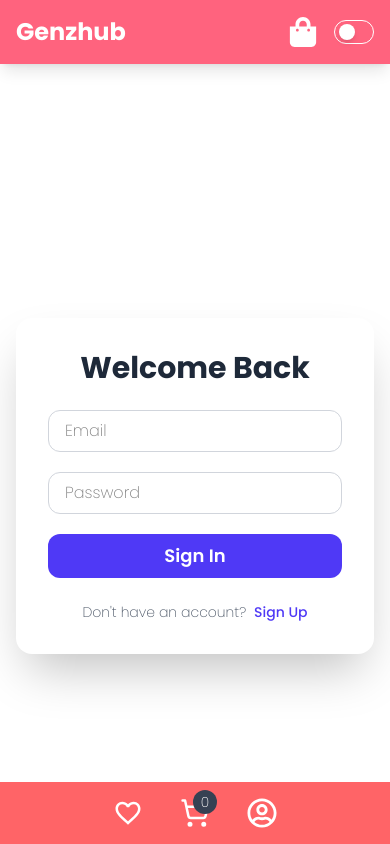
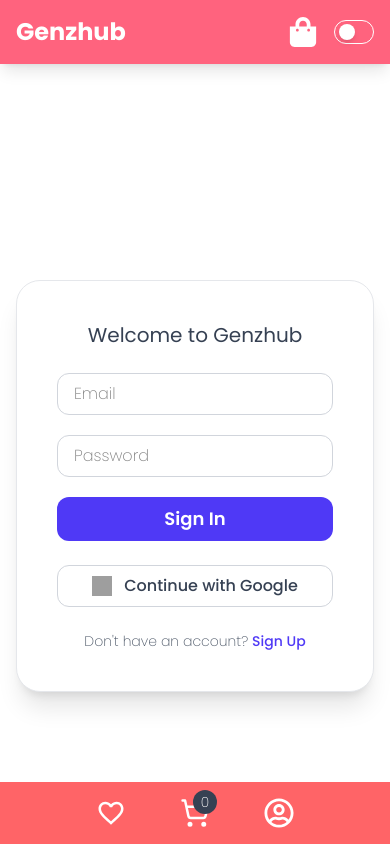
Before and after one commit to rahulpattusamy/Genchub, a React (Vite) app in the folder gencyhub/: page /login in a window 390 px wide. Shown: the top 844 px of the page. Built offline with nearby package versions, Linux system fonts and the light colour scheme; no server answers; grey boxes are pictures that could not be loaded.

Commit message:
add category carousel to the homepage

```diff
--- a/gencyhub/package.json
+++ b/gencyhub/package.json
@@ -23,6 +23,7 @@
     "react-infinite-scroll-component": "^6.1.0",
     "react-responsive-carousel": "^3.2.23",
     "react-router-dom": "^7.7.0",
+    "swiper": "^11.2.10",
     "tailwindcss": "^4.1.11",
     "zustand": "^5.0.6"
   },
--- a/gencyhub/src/Pages/HomePage.tsx
+++ b/gencyhub/src/Pages/HomePage.tsx
@@ -1,5 +1,5 @@
 import HeroSection from "../components/HeroSection";
-import CategoryCard from "../components/CategoryCard";
+import CategoryCard from "../components/category/CategoryCard";
 import CtaSection from "../components/CtaSection";
 
 
@@ -11,6 +11,7 @@ const HomePage = () => {
         <HeroSection />
       </div>
       <div id="category">
+
         <CategoryCard />
       </div>
 
--- a/gencyhub/src/components/CategoryCard.tsx
+++ /dev/null
@@ -1,36 +0,0 @@
-import { useNavigate } from "react-router-dom";
-import useCategory from "../hooks/useCategory";
-import useProductquery from "../store/productquerystore";
-import categoryimages from "./CategoryImage";
-
-const CategoryCard = () => {
-  const { data } = useCategory();
-  const setCategory = useProductquery((s) => s.setCategory);
-  const navigate = useNavigate();
-  return (
-    <div>
-      <div className="grid grid-cols-2 pl-10 pt-5 gap-y-10 md:pl-30 lg:grid-cols-4 lg:pl-40 relative">
-        {data.slice(0,8).map((category, index) => (
-          <div className="card2" key={index}>
-            <img
-              className="h-40 w-full hover:cursor-pointer rounded-xl hover:scale-110 transition-transform duration-300 relative md:h-48 md:w-full md:rounded-xl "
-              src={categoryimages[category.slug]}
-              alt=""
-              onClick={() => {
-                setCategory(category.name);
-                navigate("/product");
-              }}
-            />
-            <p className="bg-white/10 backdrop-blur-xl border border-white/20 pl-2 absolute -mt-6 rounded-b-xl w-30  md:-mt-6 md:w-55 md:rounded-b-xl">
-              <span className="  font-medium text-black dark:text-white">
-                {category.name}
-              </span>
-            </p>
-          </div>
-        ))}
-      </div>
-    </div>
-  );
-};
-
-export default CategoryCard;
--- a/gencyhub/src/components/Header/NavBar2.tsx
+++ b/gencyhub/src/components/Header/NavBar2.tsx
@@ -3,14 +3,29 @@ import { LuShoppingCart } from "react-icons/lu";
 import { MdFavoriteBorder } from "react-icons/md";
 import { useNavigate } from "react-router-dom";
 import useCarlength from "../../utils/cartLength";
+import auth from "../../config/firebase-config";
+import toast from "react-hot-toast";
+import { logOut } from "../../Service/auth-service";
+import useAuthStore from "../../store/authstore";
 
 const NavBar2 = () => {
   const navigate = useNavigate();
   const cartlength = useCarlength();
+  const currentUser = auth.currentUser;
+  const user = useAuthStore((s) => s.user);
+  const handleLogout = async () => {
+    try {
+      await logOut();
+      navigate("/");
+    } catch (err: any) {
+      toast.error("Logout failed");
+    }
+  };
+
   return (
     <div>
       <header className="w-full  fixed bottom-0 left-0 z-50 flex justify-center items-center px-4 py-4 bg-red-400 p-5 text-white dark:bg-neutral-900 ">
-        <div className="flex justify-around w-50">
+        <div className="flex justify-around w-50 gap-13">
           <button className="text-3xl lg:cursor-pointer relative lg:text-4xl">
             <MdFavoriteBorder />
           </button>
@@ -22,12 +37,26 @@ const NavBar2 = () => {
             <LuShoppingCart />
           </button>
           <span className="w-6 h-6 ml-5  md:ml-20 lg:text-sm bg-gray-700 lg:w-8 lg:h-8 rounded-3xl flex justify-center items-center text-center lg:ml-22 -mt-2  absolute dark:bg-white dark:text-black">
-            <p className="text-sm">{cartlength}</p>
+            <p className="text-sm">{currentUser ? cartlength : "0"}</p>
           </span>
 
-          <button onClick={()=>navigate('/login')} className="text-3xl lg:cursor-pointer relative lg:text-4xl">
-            <FaRegUserCircle />
-          </button>
+          {user ? (
+            <button
+              onClick={handleLogout}
+              className="  text-lg lg:cursor-pointer relative lg:text-3xl"
+            > Logout
+            </button>
+          ) : (
+            <button
+              onClick={() => {
+                navigate("/login");
+                handleLogout;
+              }}
+              className="text-3xl lg:cursor-pointer relative lg:text-4xl"
+            >
+              <FaRegUserCircle />
+            </button>
+          )}
         </div>
       </header>
     </div>
--- a/gencyhub/src/components/Header/Navbar.tsx
+++ b/gencyhub/src/components/Header/Navbar.tsx
@@ -19,7 +19,6 @@ const NavBar = () => {
   const handleLogout = async () => {
     try {
       await logOut();
-      toast.success("Logged out successfully");
       navigate("/");
     } catch (err: any) {
       toast.error("Logout failed");
@@ -56,7 +55,7 @@ const NavBar = () => {
             className="hidden md:block text-3xl lg:cursor-pointer relative lg:text-3xl"
           >
             <LuShoppingCart />
-            <span className="hidden  w-4 h-4 ml-4    lg:text-sm bg-black lg:w-6 lg:h-6 rounded-3xl md:flex justify-center items-center text-center  -mt-9  absolute dark:bg-white dark:text-black">
+            <span className="hidden  w-4 h-4 ml-4    lg:text-sm bg-neutral-700 lg:w-6 lg:h-6 rounded-3xl md:flex justify-center items-center text-center  -mt-9  absolute dark:bg-white dark:text-black">
               <p className="text-sm">{currentUser ? cartlength : '0'}</p>
             </span>
           </button>
@@ -72,7 +71,6 @@ const NavBar = () => {
             <button
               onClick={() => {
                 navigate("/login");
-                handleLogout;
               }}
               className="hidden md:block text-3xl lg:cursor-pointer relative lg:text-3xl"
             >
--- a/gencyhub/src/components/HeroSection.tsx
+++ b/gencyhub/src/components/HeroSection.tsx
@@ -85,9 +85,7 @@ const HeroSection = () => {
           ))}
         </div>
       </section>
-      <h2 className="text-3xl font-semibold text-center mb-12 dark:text-white">
-          Top Categories
-        </h2>
+
     </div>
   );
 };
--- a/gencyhub/src/components/Log.tsx
+++ b/gencyhub/src/components/Log.tsx
@@ -14,26 +14,27 @@ const  AuthForm =() => {
     try {
       if (mode === "login") {
         await signIn(email, password);
-        toast.success("Welcome back!");
+        toast.success("Welcome to Genzhub");
       } else {
         await signUp(email, password);
         toast.success("Account created!");
       }
       navigate("/")
     } catch (err: any) {
-      toast.error(err.message || "Something went wrong");
+      toast.error("Email or Password is wrong");
     }
   };
 
 
 
   return (
-    <div className="min-h-screen bg-gradient-to-br  flex items-center justify-center px-4">
-      <div className="bg-white shadow-2xl rounded-2xl p-8 w-full max-w-md">
-        <h2 className="text-3xl font-bold text-center text-gray-800 mb-6">
-          {mode === "login" ? "Welcome Back" : "Create an Account"}
+<div className="min-h-screen bg-gradient-to-t flex items-center justify-center px-4">
+  <div className="bg-white shadow-xl rounded-3xl p-10 w-full max-w-md border border-gray-200">
+    <h2 className="text-xl font-normal text-center text-gray-700 mb-6">
+      {mode === "login" ? "Welcome to Genzhub" : "Create an Account"}
     </h2>
 
+    {/* Form */}
     <form onSubmit={handleSubmit} className="space-y-5">
       <input
         type="email"
@@ -55,23 +56,42 @@ const  AuthForm =() => {
 
       <button
         type="submit"
-            className="w-full bg-indigo-600 text-white py-2 rounded-xl hover:bg-indigo-700 transition duration-300 font-semibold text-lg"
+        className="w-full bg-indigo-600 text-white py-2 cursor-pointer rounded-xl hover:bg-indigo-700 transition duration-300 font-semibold text-lg"
       >
         {mode === "login" ? "Sign In" : "Sign Up"}
       </button>
     </form>
 
+    {/* Continue with Google Button */}
+    <div className="mt-6">
+      <button
+        type="button"
+        className="w-full flex items-center justify-center gap-3 cursor-pointer px-4 py-2 border border-gray-300 rounded-xl hover:bg-gray-100 transition duration-300"
+      >
+        <img
+          src="https://www.svgrepo.com/show/475656/google-color.svg"
+          alt="Google logo"
+          className="w-5 h-5"
+        />
+        <span className="text-gray-700 font-medium">Continue with Google</span>
+      </button>
+    </div>
+
+    {/* Mode Switch */}
     <p className="text-center text-sm text-gray-600 mt-6">
-          {mode === "login" ? "Don't have an account?" : "Already a member?"}{" "}
+      {mode === "login" ? "Don't have an account?" : "Already a member?"}
       <button
         onClick={() => setMode(mode === "login" ? "signup" : "login")}
-            className="text-indigo-600 font-medium hover:underline ml-1"
+        className="text-indigo-600 font-medium cursor-pointer hover:underline ml-1"
       >
         {mode === "login" ? "Sign Up" : "Sign In"}
       </button>
     </p>
   </div>
 </div>
+
+
+
   );
 }
 
--- /dev/null
+++ b/gencyhub/src/components/category/CategoryCard.tsx
@@ -0,0 +1,59 @@
+import { useNavigate } from "react-router-dom";
+import { Carousel } from "react-responsive-carousel";
+import categoryimages from "../CategoryImage" ;
+import useProductquery from "../../store/productquerystore";
+import useCategory from "../../hooks/useCategory";
+
+const CategoryCard = () => {
+  const { data } = useCategory();
+  const setCategory = useProductquery((s) => s.setCategory);
+  const navigate = useNavigate();
+  return (
+    <div>
+      <h2 className="text-3xl font-semibold text-center mb-12 dark:text-white">
+        Category
+      </h2>
+      <div className="max-w-4xl mx-auto line-clamp-2">
+        <Carousel
+          showArrows={false}
+          autoPlay={true}
+          infiniteLoop={true}
+          showThumbs={false}
+          showStatus={false}
+          interval={1000}
+          stopOnHover={true}
+          showIndicators={false}
+          emulateTouch={true}
+          centerMode={true}
+          centerSlidePercentage={33.4}
+          swipeable={true}
+          dynamicHeight={false}
+        >
+          {data.map((category, index) => (
+            <div
+              className="card2 cursor-pointer"
+              key={index}
+              onClick={() => {
+                setCategory(category.name);
+                navigate("/product");
+              }}
+            >
+              <img
+                className="h-40 w-full hover:cursor-pointer rounded-xl hover:scale-110 transition-transform duration-300 relative md:h-48 md:w-full md:rounded-xl "
+                src={categoryimages[category.slug]}
+                alt=""
+              />
+              <p className="bg-white/10 backdrop-blur-xl border border-white/20   absolute -mt-6 rounded-b-xl w-30  md:-mt-6 md:w-55 md:rounded-b-xl ">
+                <span className="  font-medium text-black dark:text-white">
+                  {category.name}
+                </span>
+              </p>
+            </div>
+          ))}
+        </Carousel>
+      </div>
+    </div>
+  );
+};
+
+export default CategoryCard;
--- a/gencyhub/src/components/CategoryList.tsx
+++ b/gencyhub/src/components/category/CategoryList.tsx
@@ -1,7 +1,7 @@
 import { useState } from "react";
-import useCategory from "../hooks/useCategory";
-import useProductquery from "../store/productquerystore";
-import categoryimages from "./CategoryImage";
+import useCategory from "../../hooks/useCategory";
+import useProductquery from "../../store/productquerystore";
+import categoryimages from "../CategoryImage";
 const Category = () => {
   const { data } = useCategory();
   const setCategory = useProductquery((s) => s.setCategory);
--- a/gencyhub/src/components/CategorySelector.tsx
+++ b/gencyhub/src/components/category/CategorySelector.tsx
@@ -1,5 +1,5 @@
-import useCategory from "../hooks/useCategory";
-import useProductquery from "../store/productquerystore";
+import useCategory from "../../hooks/useCategory";
+import useProductquery from "../../store/productquerystore";
 
 const CategorySelector = () => {
   const { data } = useCategory();
```
Also changed, not shown: gencyhub/src/Pages/ProductPage.tsx (+15 -12 lines), gencyhub/src/components/AddToCart.tsx (+9 -1 lines), 1 other file (tests, documents, lock files or other folders). Lines whose indentation alone changed are shown as unchanged.
